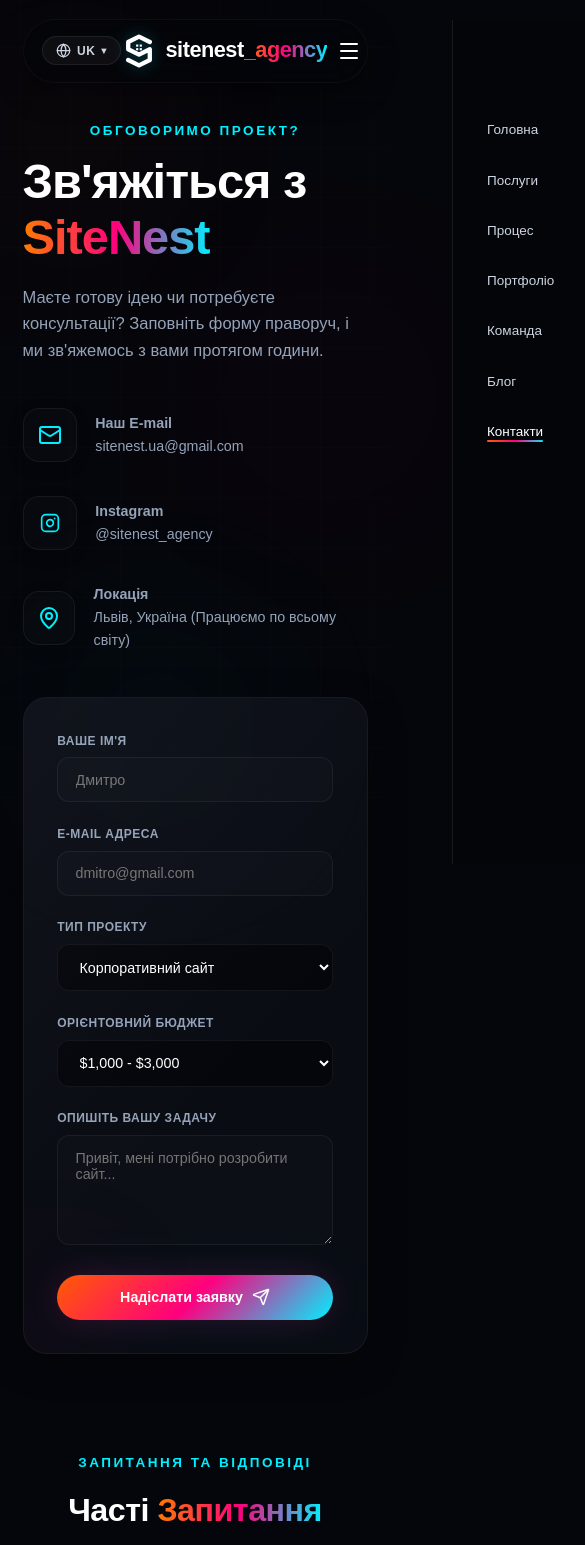
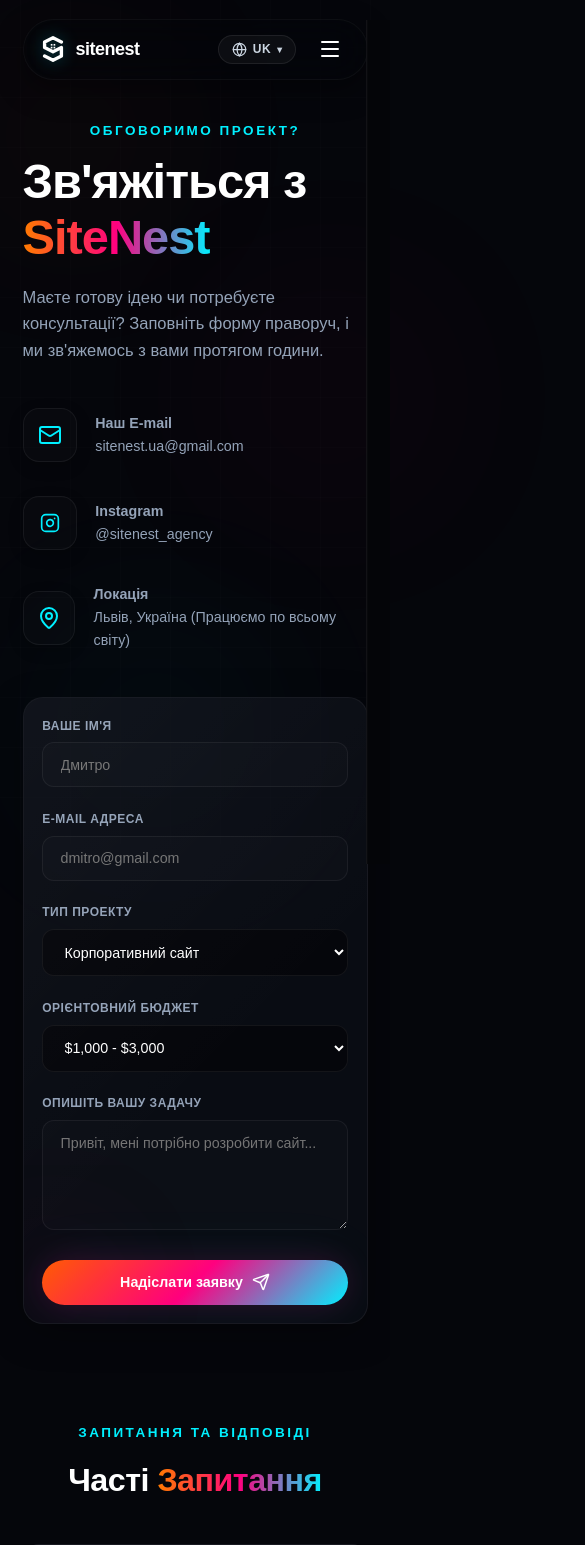
Before and after one commit to redrembo24680/sitenest_agency, a Next.js app: page /contact in a window 390 px wide. Shown: the top 1545 px of the page, 585 px wide, since content can reach past the window. Built offline with nearby package versions, Linux system fonts and the light colour scheme.

Commit message:
feat: implement global design system, base styles, and initial team page structure

```diff
--- a/app/globals.css
+++ b/app/globals.css
@@ -49,6 +49,7 @@
   scroll-behavior: smooth;
   font-size: 16px;
   background-color: var(--bg-dark);
+  overflow-x: hidden;
 }
 
 body {
@@ -1073,9 +1074,7 @@
   font-weight: 800;
   color: #fff;
   margin-bottom: 1.25rem;
-  display: flex;
-  align-items: center;
-  gap: 0.85rem;
+  line-height: 1.2;
 }
 
 .service-detail-info h2 .icon-number {
@@ -1085,10 +1084,13 @@
   width: 32px;
   height: 32px;
   border-radius: 50%;
-  display: flex;
+  display: inline-flex;
   justify-content: center;
   align-items: center;
   box-shadow: 0 0 10px rgba(0, 240, 255, 0.15);
+  vertical-align: middle;
+  margin-right: 0.85rem;
+  flex-shrink: 0;
 }
 
 .service-detail-info p {
@@ -1429,6 +1431,11 @@
   color: #fff;
   margin-bottom: 0.3rem;
   letter-spacing: -2px;
+  line-height: 1.1;
+  display: flex;
+  justify-content: center;
+  align-items: baseline;
+  gap: 0.15rem;
 }
 
 .summary-price span {
@@ -1436,7 +1443,6 @@
   color: var(--color-blue);
   font-weight: 600;
   letter-spacing: 0;
-  margin-left: 0.2rem;
 }
 
 .summary-disclaimer {
@@ -1599,6 +1605,8 @@
 .modal-content {
   width: 90%;
   max-width: 800px;
+  max-height: 90vh;
+  overflow-y: auto;
   position: relative;
   transform: scale(0.92);
   transition: var(--transition-medium);
@@ -2416,13 +2424,30 @@
 
 @media (max-width: 768px) {
   html { font-size: 15px; }
-  header .nav-container { padding: 0.6rem 1.25rem; }
+  header .nav-container {
+    padding: 0.5rem 1rem;
+    gap: 0.75rem;
+  }
+  .logo {
+    margin-right: auto;
+    font-size: 1.2rem;
+  }
+  .logo-text span { display: none; }
+  .logo-icon {
+    width: 28px;
+    height: 28px;
+  }
   .menu-toggle { display: flex; }
+  .stats-grid { margin-top: 1.5rem; }
+  .glass-card {
+    padding: 1.25rem;
+    border-radius: 20px;
+  }
 
   .nav-links {
     position: fixed;
     top: 0;
-    right: -100%;
+    right: 0;
     width: 75%;
     max-width: 280px;
     height: 100vh;
@@ -2431,11 +2456,12 @@
     flex-direction: column;
     padding: 6.5rem 2.25rem 2.5rem 2.25rem;
     gap: 1.75rem;
-    transition: var(--transition-medium);
+    transform: translateX(100%);
+    transition: transform 0.3s cubic-bezier(0.16, 1, 0.3, 1);
   }
 
   .nav-links.active {
-    right: 0;
+    transform: translateX(0);
   }
 
   .nav-cta {
@@ -2797,6 +2823,14 @@
   position: absolute;
   top: 1rem;
   left: 1rem;
+  background: rgba(4, 5, 9, 0.75);
+  backdrop-filter: blur(8px);
+  -webkit-backdrop-filter: blur(8px);
+  border: 1px solid rgba(255, 255, 255, 0.08);
+  padding: 0.3rem 0.75rem;
+  border-radius: 6px;
+  box-shadow: 0 4px 12px rgba(0, 0, 0, 0.3);
+  z-index: 5;
 }
 
 .portfolio-extended-body {
@@ -3040,7 +3074,6 @@
   .process-steps-grid { grid-template-columns: 1fr; }
   .portfolio-page-hero h1 { font-size: 2.75rem; }
   .portfolio-extended-grid { grid-template-columns: 1fr; }
-  .lang-switcher { order: -1; }
   .portfolio-modal-content { width: 95%; max-height: 95vh; }
 }
 
```
Also changed, not shown: app/team/page.tsx (+8 -2 lines).
